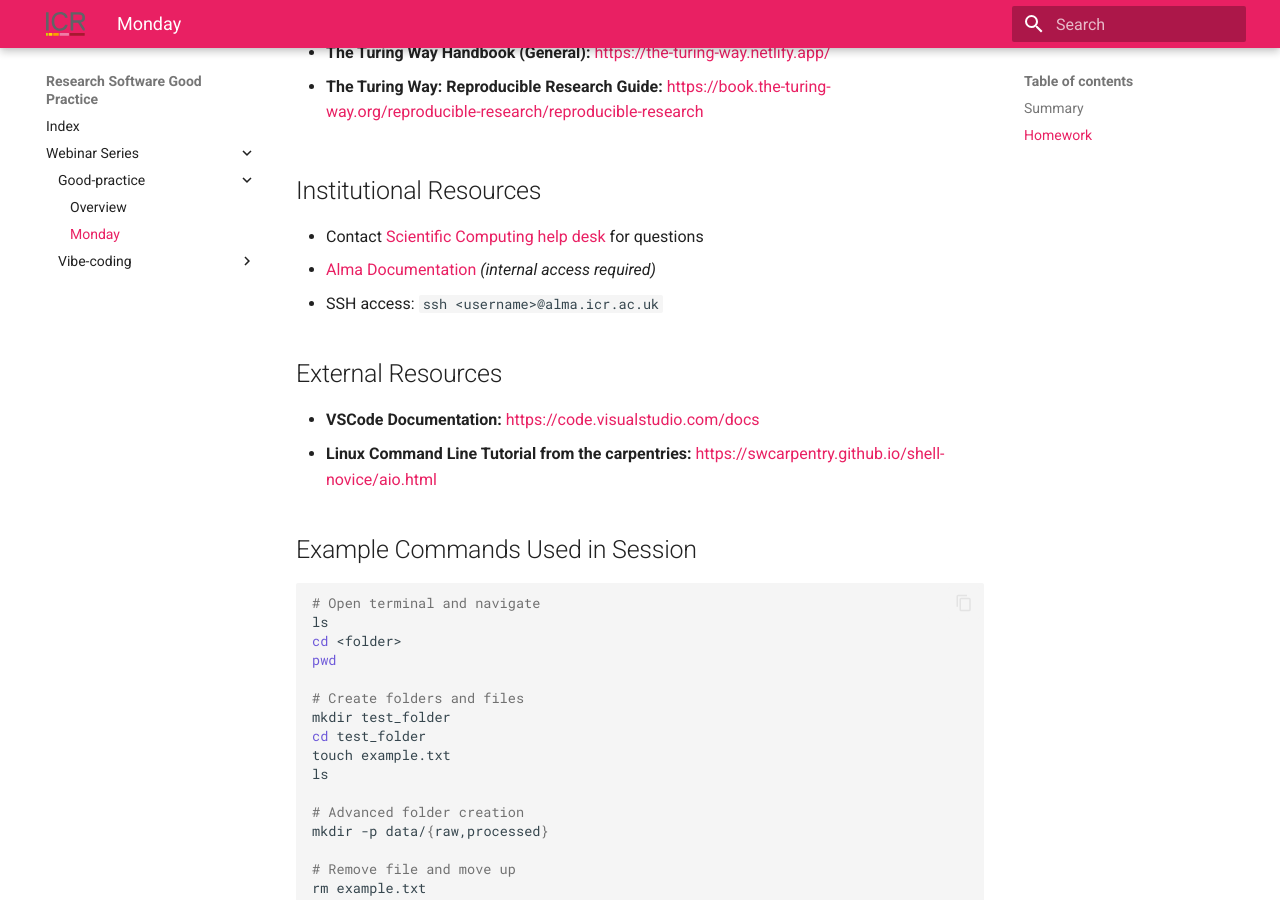
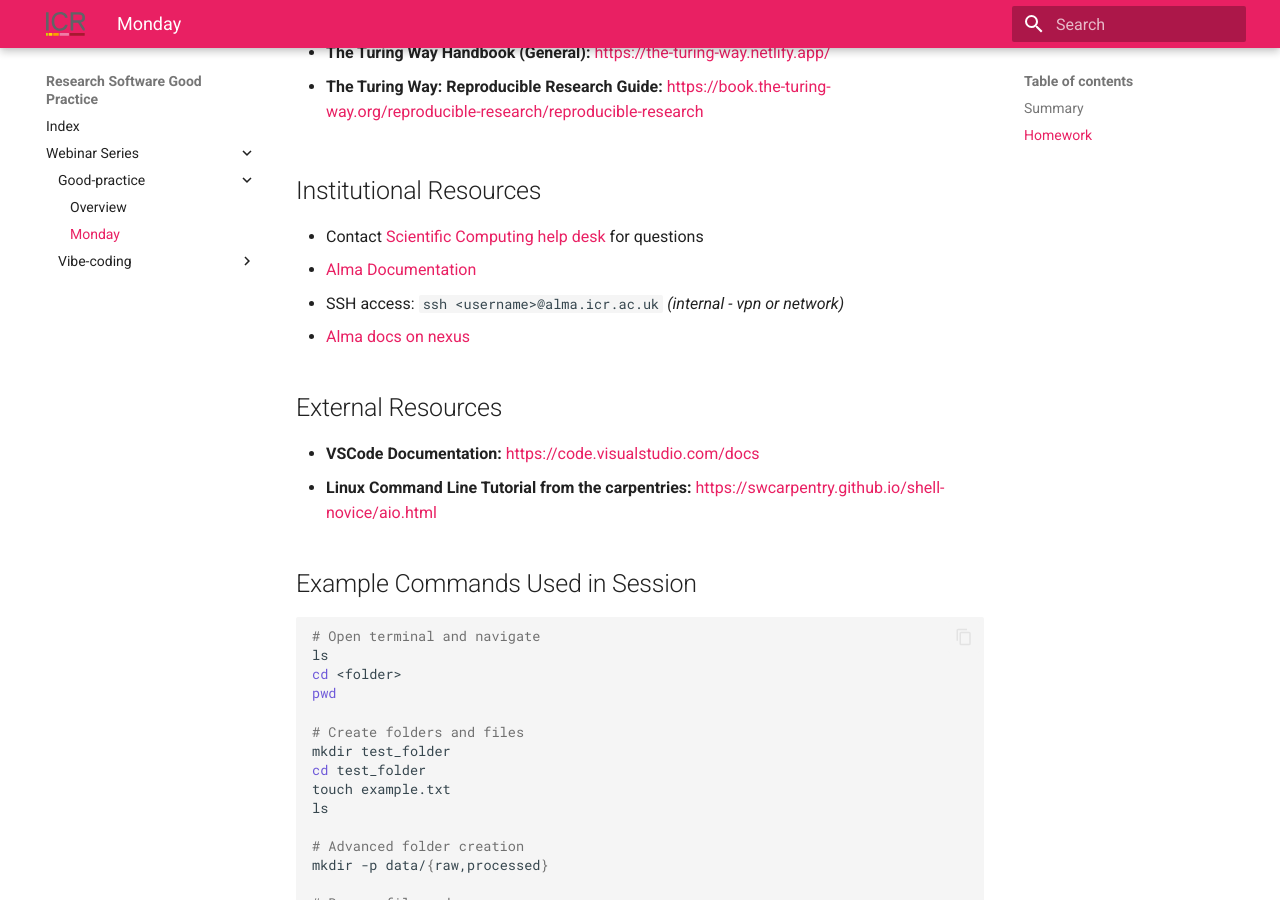
Before and after one commit to ICR-SC/good-practice, an MkDocs documentation site: the page built from docs/good/monday.md, in a window 1280 px wide and 900 px high, scrolled down 933 px. Built offline with MkDocs 1.6.1 and Material for MkDocs 9.7.7, drawn with Linux system fonts in a browser that asks for light colours.

Commit message:
added some docs

```diff
--- a/docs/good/monday.md
+++ b/docs/good/monday.md
@@ -32,8 +32,9 @@
 
 ## Institutional Resources
   - Contact [Scientific Computing help desk](mailto:schelpdesk@icr.ac.uk) for questions
-  - [Alma Documentation](https://almacookbook.github.io/) *(internal access required)*
-  - SSH access: `ssh <username>@alma.icr.ac.uk`
+  - [Alma Documentation](https://almacookbook.github.io/)
+  - SSH access: `ssh <username>@alma.icr.ac.uk` *(internal - vpn or network)*
+  - [Alma docs on nexus](https://nexus.icr.ac.uk/strategic-initiatives/sc/hpc/Pages/New-Users-Guide.aspx)
 
 ## External Resources
 - **VSCode Documentation:**
```
